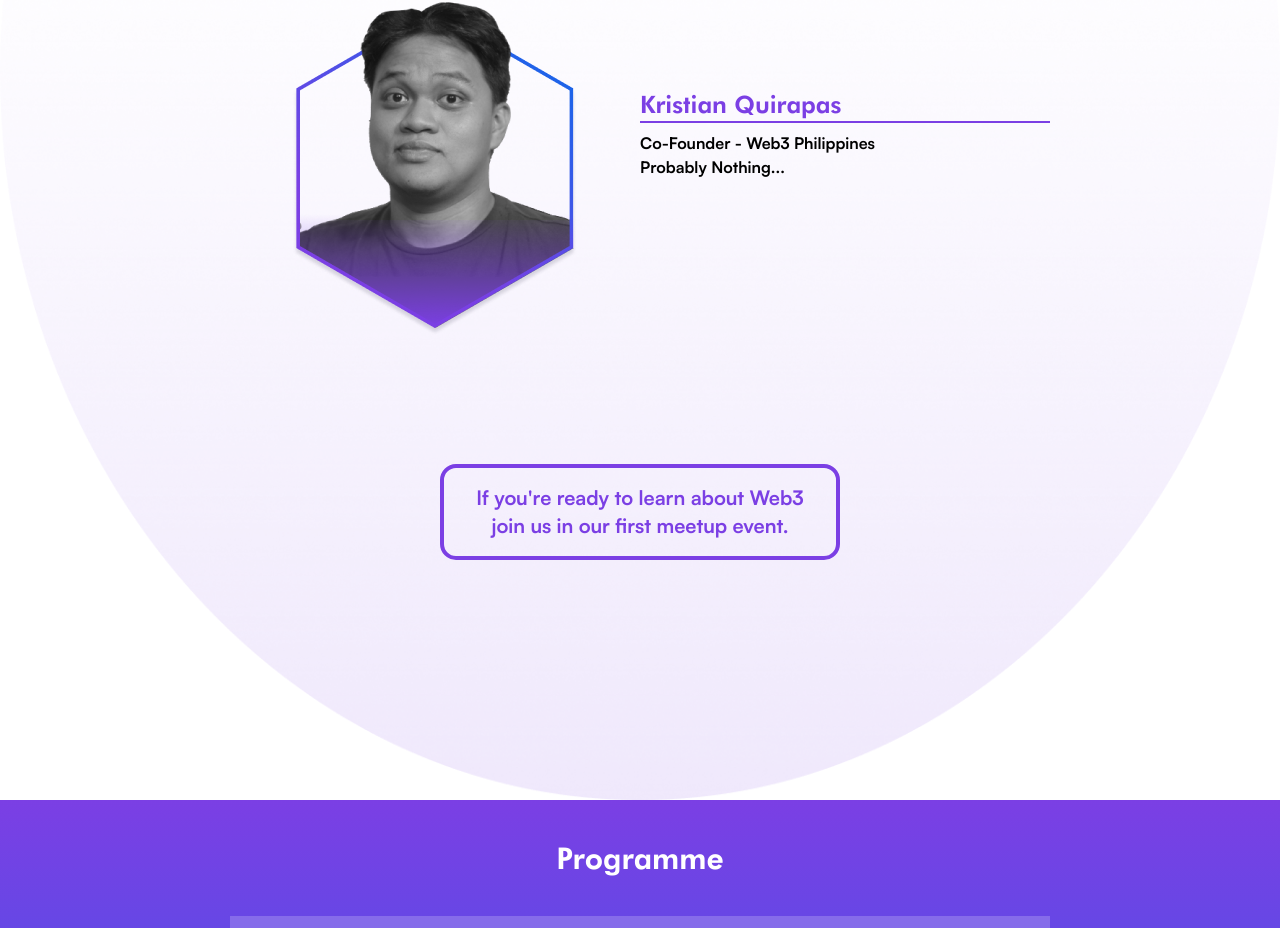
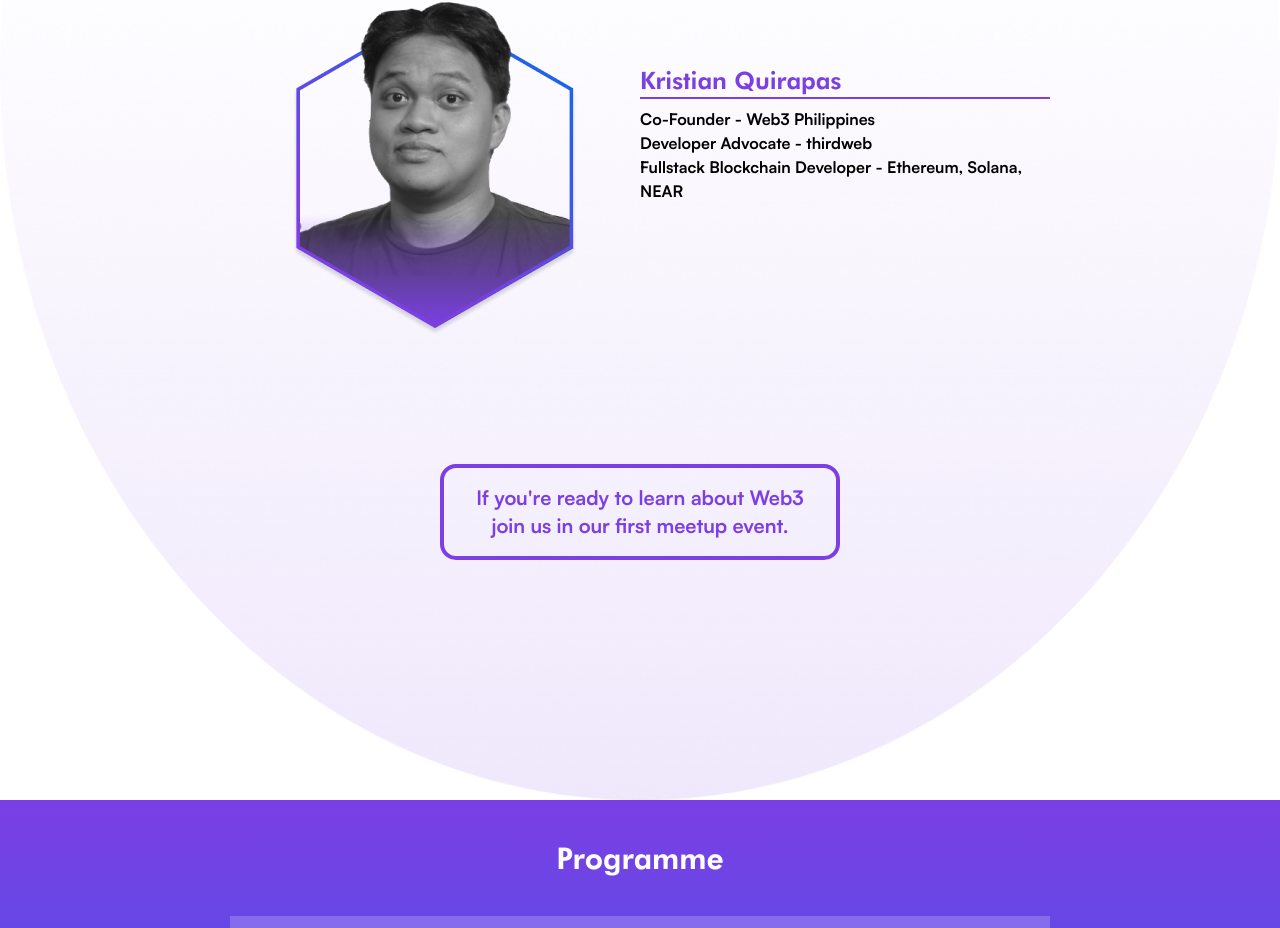
Before and after one commit to Web3Philippines/event-landing, a React (Create React App) app: page / in a window 1280 px wide. Shown: the part 2999-3927 px from the top of the page. Built offline with nearby package versions, Linux system fonts and the light colour scheme.

Commit message:
fix: positions

```diff
--- a/src/pages/Home/Home.tsx
+++ b/src/pages/Home/Home.tsx
@@ -60,7 +60,11 @@
   {
     name: "Kristian Quirapas",
     imgPath: "kristianquirapas.png",
-    positions: ["Co-Founder - Web3 Philippines", "Probably Nothing..."],
+    positions: [
+      "Co-Founder - Web3 Philippines",
+      "Developer Advocate - thirdweb",
+      "Fullstack Blockchain Developer - Ethereum, Solana, NEAR",
+    ],
   },
 ];
 
```
